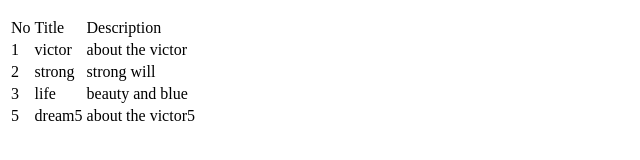
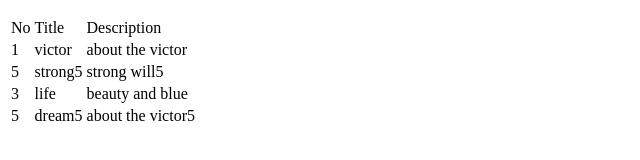
Before and after one commit to shortcutstct/simple, a plain HTML site: page index.html in a window 1280 px wide. Shown: the part 152-312 px from the top of the page, 0-640 px from the left. Drawn offline with Linux system fonts and the light colour scheme.

Commit message:
feat: rkk 2 5

```diff
--- a/index.html
+++ b/index.html
@@ -22,9 +22,9 @@
                 <td>about the victor</td>
             </tr>
             <tr>
-                <td>2</td>
-                <td>strong</td>
-                <td>strong will</td>
+                <td>5</td>
+                <td>strong5</td>
+                <td>strong will5</td>
             </tr>
             <tr>
                 <td>3</td>
```
